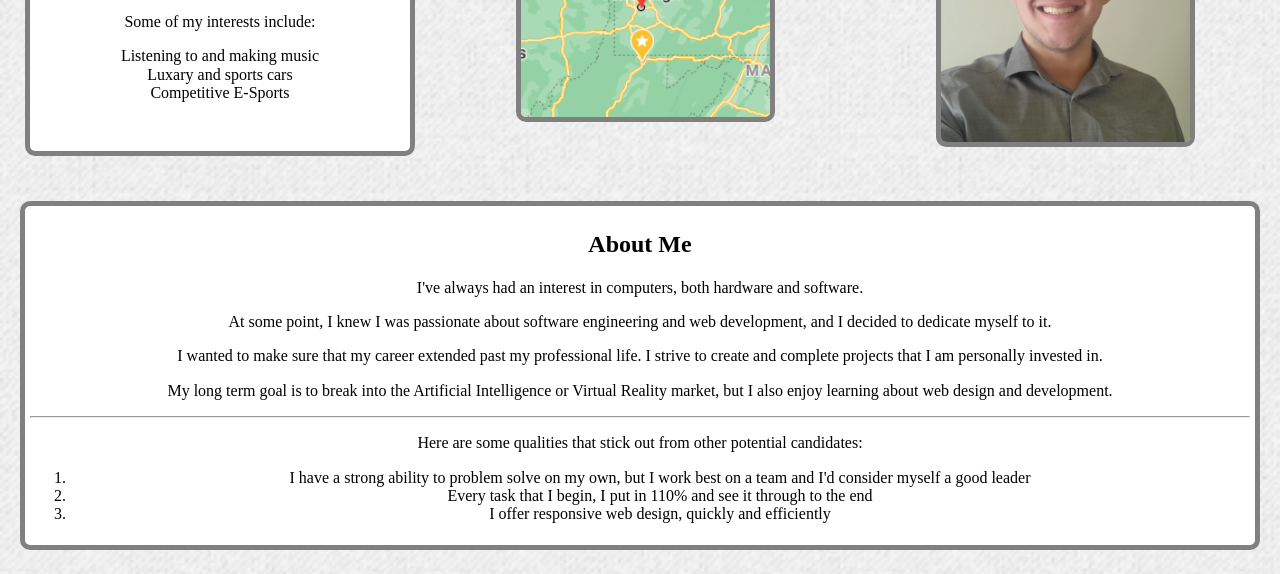
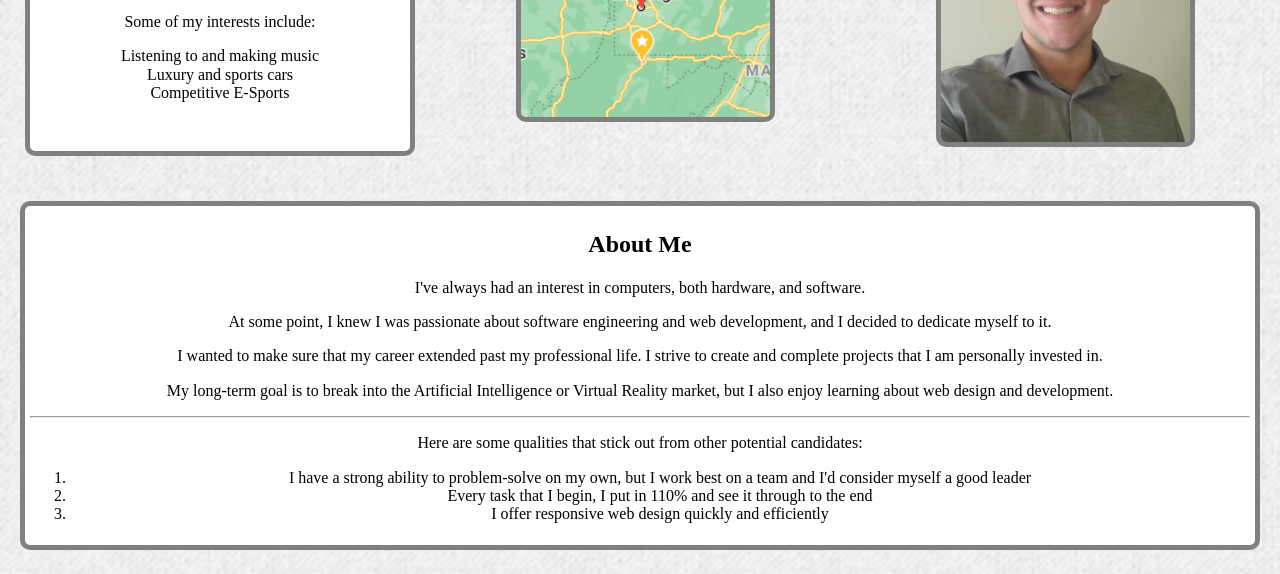
Before and after one commit to tykrzyz/portfolio, a plain HTML site: page index.html in a window 1280 px wide. Shown: the part 243-817 px from the top of the page. Drawn offline with nearby package versions, Linux system fonts and the light colour scheme; a script that the page names is missing; a web font is replaced by a local one.

Commit message:
Fixed grammar errors

```diff
--- a/index.html
+++ b/index.html
@@ -34,7 +34,7 @@
           <p>Some of my interests include:</p>
           <ul>
             <li>Listening to and making music</li>
-            <li>Luxary and sports cars</li>
+            <li>Luxury and sports cars</li>
             <li>Competitive E-Sports</li>
           </ul>
         </div>
@@ -47,17 +47,17 @@
       </div>
       <div class= "item border no-bottom-margin">
         <h2>About Me</h2>
-        <p>I've always had an interest in computers, both hardware and software.</p>
+        <p>I've always had an interest in computers, both hardware, and software.</p>
         <p>At some point, I knew I was passionate about software engineering and web development, and I decided to dedicate myself to it.</p>
         <p>I wanted to make sure that my career extended past my professional life. I strive to create and complete projects that I am personally invested in.</p>
-        <p>My long term goal is to break into the Artificial Intelligence or Virtual Reality market, but I also enjoy learning about web design and development.</p>
+        <p>My long-term goal is to break into the Artificial Intelligence or Virtual Reality market, but I also enjoy learning about web design and development.</p>
         <p></p>
         <hr>
         <p>Here are some qualities that stick out from other potential candidates:</p>
         <ol>
-          <li>I have a strong ability to problem solve on my own, but I work best on a team and I'd consider myself a good leader</li>
+          <li>I have a strong ability to problem-solve on my own, but I work best on a team and I'd consider myself a good leader</li>
           <li>Every task that I begin, I put in 110% and see it through to the end</li>
-          <li>I offer responsive web design, quickly and efficiently</li>
+          <li>I offer responsive web design quickly and efficiently</li>
       </ol>
     </div>
     </main>
```
